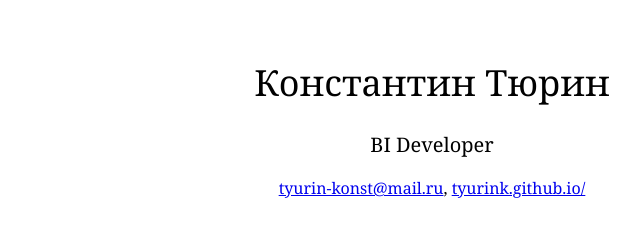
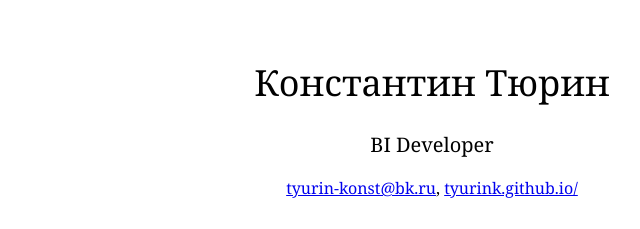
Before and after one commit to konstantin1710/ktyurin, a plain HTML site: page index.html in a window 1280 px wide. Shown: the top 229 px of the page, 208-848 px from the left. Drawn offline with Linux system fonts and the light colour scheme.

Commit message:
Update index.html

```diff
--- a/index.html
+++ b/index.html
@@ -10,7 +10,7 @@
       <div id='header'>
           <h1>Константин Тюрин</h1>
           <h3>BI Developer</h3>
-          <p>   <a href="mailto:tyurin-konst@mail.ru">tyurin-konst@mail.ru</a>,
+          <p>   <a href="mailto:tyurin-konst@bk.ru">tyurin-konst@bk.ru</a>,
                 <a href="https://tyurink.github.io/">tyurink.github.io/</a></p>
       </div>
       <div id='main'>Здесь будет текст обо мне
```
